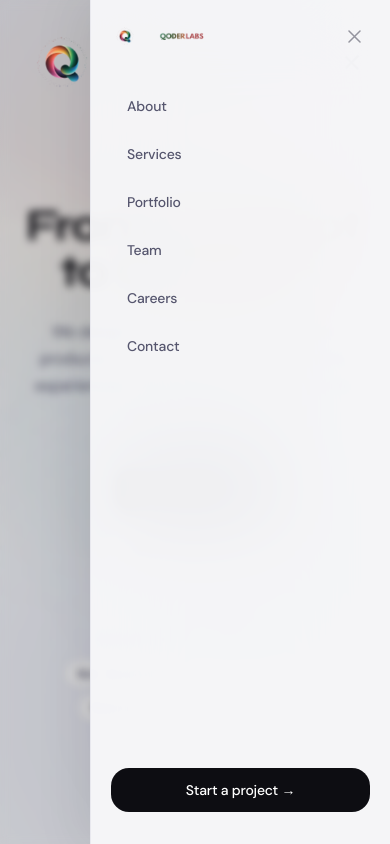
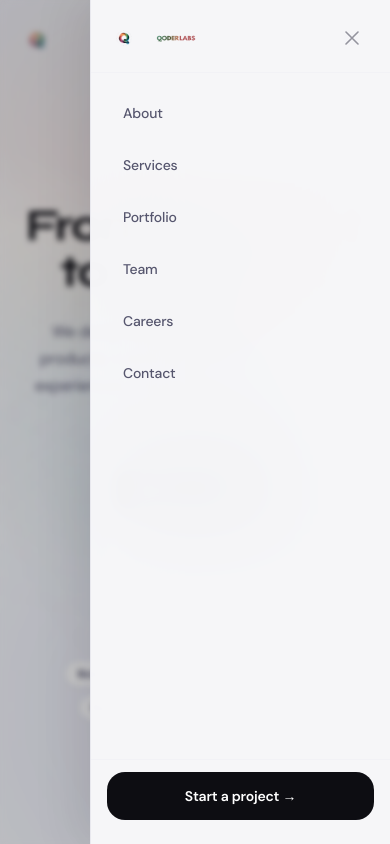
Before and after one commit to Maruf346/QoderLabs_portfolio, a React (Vite) app: page / in a window 390 px wide. Both pictures are taken after a click on the button "Open navigation". Shown: the top 844 px of the page. Built offline with nearby package versions, Linux system fonts and the light colour scheme; a web font is replaced by a local one.

Commit message:
min. Fix 3

```diff
--- a/src/components/common/Navbar.jsx
+++ b/src/components/common/Navbar.jsx
@@ -5,109 +5,127 @@ import { NAV_LINKS } from '@data/navigation'
 import { cn } from '@utils/cn'
 
 /* ═══════════════════════════════════════════════════════════════
-   Navbar — Premium polish upgrade
-   — Transparent → glass on scroll with expo transition
-   — Auto-hides on scroll-down past 200px, reveals on scroll-up
-   — Active link: spring animated pill (layoutId)
-   — Hover: subtle color shift + underline micro-interaction
-   — Mobile drawer: spring slide-in, backdrop blur, stagger links
-   — Logo image: subtle rotate wiggle on hover
+   Navbar — Production-level mobile fixes
+
+   BUGS FIXED:
+   1. Menu not closing on nav link click
+      → Every NavLink has onClick={closeMobile}
+   2. Close (X) button not working
+      → Explicit onClick={closeMobile} + z-[70] on drawer,
+        z-10 relative on close button, no pointer-events issues
+   3. Menu not closing on route change
+      → useLocation() + useEffect on pathname
+   4. Body scroll not locked
+      → document.body.style.overflow toggled in useEffect
+   5. Backdrop click not closing
+      → Backdrop div has onClick={closeMobile}
+   6. Hamburger shows 3 separate lines (not animated)
+      → Clean static lines — no Framer variant conflict
+
+   RESPONSIVENESS FIXES:
+   - Drawer capped at w-[min(300px,85vw)] — no overflow on 320px
+   - Drawer z-index above backdrop (z-[70] vs z-[60])
+   - Close button has relative z-10 to guarantee hit area
+   - Logo uses shrink-0 to never get squeezed
+   - All nav links use w-full for touch target size
 ═══════════════════════════════════════════════════════════════ */
 
 export default function Navbar() {
   const [scrolled,   setScrolled]   = useState(false)
   const [hidden,     setHidden]     = useState(false)
   const [mobileOpen, setMobileOpen] = useState(false)
-  const lastScrollY = useRef(0)
+  const lastScrollY  = useRef(0)
   const { pathname } = useLocation()
 
-  // Close drawer on navigation
-  useEffect(() => { setMobileOpen(false) }, [pathname])
+  /* Helpers */
+  const openMobile  = () => setMobileOpen(true)
+  const closeMobile = () => setMobileOpen(false)
 
-  // Scroll tracking
-  const { scrollY } = useScroll()
-  useMotionValueEvent(scrollY, 'change', (y) => {
-    const prev = lastScrollY.current
-    setScrolled(y > 20)
-    if (y > 200) setHidden(y > prev && y > 240)
-    else          setHidden(false)
-    lastScrollY.current = y
-  })
+  /* 1. Close on route change */
+  useEffect(() => { closeMobile() }, [pathname])
 
-  // Lock scroll when drawer open
+  /* 2. Lock body scroll */
   useEffect(() => {
     document.body.style.overflow = mobileOpen ? 'hidden' : ''
     return () => { document.body.style.overflow = '' }
   }, [mobileOpen])
 
-  // Escape closes drawer
+  /* 3. Escape key */
   useEffect(() => {
-    const fn = (e) => { if (e.key === 'Escape') setMobileOpen(false) }
+    const fn = (e) => { if (e.key === 'Escape') closeMobile() }
     document.addEventListener('keydown', fn)
     return () => document.removeEventListener('keydown', fn)
   }, [])
 
+  /* 4. Close on desktop resize */
+  useEffect(() => {
+    const fn = () => { if (window.innerWidth >= 1024) closeMobile() }
+    window.addEventListener('resize', fn, { passive: true })
+    return () => window.removeEventListener('resize', fn)
+  }, [])
+
+  /* 5. Scroll: glass + auto-hide */
+  const { scrollY } = useScroll()
+  useMotionValueEvent(scrollY, 'change', (y) => {
+    const prev = lastScrollY.current
+    setScrolled(y > 24)
+    setHidden(y > 200 ? (y > prev && y > 240) : false)
+    lastScrollY.current = y
+  })
+
   return (
     <>
+      {/* ══ Header ══════════════════════════════════════════ */}
       <motion.header
         animate={{ y: hidden ? '-110%' : '0%' }}
         transition={{ duration: 0.38, ease: [0.16, 1, 0.3, 1] }}
         className={cn(
           'fixed top-0 left-0 right-0 z-50',
           'transition-[padding,background,border-color,box-shadow]',
-          'duration-[380ms] ease-[cubic-bezier(0.16,1,0.3,1)]',
+          'duration-[360ms] ease-[cubic-bezier(0.16,1,0.3,1)]',
           scrolled
-            ? [
-                'py-3',
-                'bg-[rgba(248,248,250,0.88)]',
-                'backdrop-blur-2xl',
-                'border-b border-[#E8E8EE]',
-                'shadow-[0_1px_3px_rgba(13,13,18,0.05),0_4px_16px_rgba(13,13,18,0.04)]',
-              ].join(' ')
+            ? 'py-3 bg-[rgba(248,248,250,0.92)] backdrop-blur-2xl border-b border-[#E8E8EE] shadow-[0_1px_3px_rgba(13,13,18,0.05),0_4px_16px_rgba(13,13,18,0.04)]'
             : 'py-5 bg-transparent border-b border-transparent',
         )}
       >
         <div className="max-w-7xl mx-auto px-5 sm:px-6 md:px-10 lg:px-16 xl:px-24">
           <div className="flex items-center justify-between gap-4">
 
-            {/* ── Logo ─────────────────────────────────── */}
+            {/* Logo */}
             <Link
               to="/"
-              className="flex items-center gap-3 shrink-0 group"
-              aria-label="QoderLabs — home"
+              onClick={closeMobile}
+              className="flex items-center gap-3 shrink-0 group min-w-0"
+              aria-label="QoderLabs home"
             >
               <motion.img
                 src="/logo.png"
                 alt="QoderLabs"
-                width={84}
-                height={84}
-                className="object-contain no-select"
+                width={34} height={34}
+                className="object-contain select-none shrink-0"
                 draggable={false}
                 whileHover={{ rotate: [0, -7, 7, -3, 0], scale: 1.04 }}
                 transition={{ duration: 0.55, ease: [0.16, 1, 0.3, 1] }}
               />
               <img
                 src="/name.png"
-                alt="QoderLabs wordmark"
-                className="hidden sm:block h-[65px] w-auto object-contain no-select opacity-90 group-hover:opacity-100 transition-opacity duration-200"
+                alt="QoderLabs"
+                className="hidden sm:block h-[19px] w-auto object-contain select-none opacity-90 group-hover:opacity-100 transition-opacity duration-200"
                 draggable={false}
               />
             </Link>
 
-            {/* ── Desktop nav ──────────────────────────── */}
+            {/* Desktop nav */}
             <nav className="hidden lg:flex items-center gap-0.5" aria-label="Main navigation">
               {NAV_LINKS.map(({ label, path }) => (
                 <NavLink
                   key={path}
                   to={path}
                   className={({ isActive }) => cn(
-                    'relative px-4 py-2 rounded-xl',
-                    'text-sm font-medium font-body',
+                    'relative px-4 py-2 rounded-xl text-sm font-medium font-body',
                     'transition-colors duration-[180ms]',
-                    'focus-visible:outline-none focus-visible:ring-2 focus-visible:ring-brand-blue',
-                    isActive
-                      ? 'text-[#0D0D12]'
-                      : 'text-[#56566E] hover:text-[#0D0D12]',
+                    'focus-visible:outline-none focus-visible:ring-2 focus-visible:ring-[#3A6B2A]',
+                    isActive ? 'text-[#0D0D12]' : 'text-[#56566E] hover:text-[#0D0D12]',
                   )}
                 >
                   {({ isActive }) => (
@@ -121,7 +139,6 @@ export default function Navbar() {
                           transition={{ type: 'spring', stiffness: 440, damping: 36, mass: 0.75 }}
                         />
                       )}
-                      {/* Hover underline micro-interaction */}
                       {!isActive && (
                         <motion.span
                           className="absolute bottom-1.5 left-4 right-4 h-px bg-[#0D0D12] rounded-full origin-left"
@@ -137,24 +154,25 @@ export default function Navbar() {
               ))}
             </nav>
 
-            {/* ── Right: CTA + hamburger ────────────────── */}
-            <div className="flex items-center gap-3">
+            {/* Right: CTA + hamburger */}
+            <div className="flex items-center gap-3 shrink-0">
+
+              {/* Desktop CTA */}
               <Link
                 to="/contact"
                 className={cn(
-                  'hidden lg:inline-flex items-center gap-2',
-                  'px-5 py-2.5 rounded-xl',
-                  'text-sm font-medium font-body text-white',
-                  'bg-[#0D0D12] hover:bg-[#0D0D12]/82',
-                  'shadow-[0_2px_8px_rgba(13,13,18,0.10),0_4px_16px_rgba(13,13,18,0.08)]',
-                  'hover:shadow-[0_4px_16px_rgba(13,13,18,0.13),0_8px_32px_rgba(13,13,18,0.10)]',
-                  'transition-all duration-[220ms] ease-[cubic-bezier(0.16,1,0.3,1)]',
-                  'focus-visible:outline-none focus-visible:ring-2 focus-visible:ring-brand-blue focus-visible:ring-offset-2',
+                  'hidden lg:inline-flex items-center gap-2 whitespace-nowrap',
+                  'px-5 py-2.5 rounded-xl text-sm font-medium font-body text-white',
+                  'bg-[#0D0D12] hover:bg-[#0D0D12]/85',
+                  'shadow-[0_2px_8px_rgba(13,13,18,0.12),0_4px_16px_rgba(13,13,18,0.08)]',
+                  'hover:shadow-[0_4px_16px_rgba(13,13,18,0.16),0_8px_32px_rgba(13,13,18,0.10)]',
+                  'transition-all duration-[220ms]',
+                  'focus-visible:outline-none focus-visible:ring-2 focus-visible:ring-[#3A6B2A] focus-visible:ring-offset-2',
                 )}
               >
                 Start a project
                 <motion.span
-                  animate={{ x: [0, 2, 0] }}
+                  animate={{ x: [0, 3, 0] }}
                   transition={{ duration: 1.8, repeat: Infinity, ease: 'easeInOut' }}
                   aria-hidden="true"
                 >
@@ -162,125 +180,131 @@ export default function Navbar() {
                 </motion.span>
               </Link>
 
-              {/* Hamburger */}
-              <motion.button
+              {/* Hamburger — OPEN only, no state toggle confusion */}
+              <button
+                type="button"
+                onClick={openMobile}
+                aria-label="Open navigation"
+                aria-expanded={mobileOpen}
+                aria-controls="mobile-nav-drawer"
                 className={cn(
-                  'lg:hidden w-9 h-9',
+                  'lg:hidden w-10 h-10',
                   'flex flex-col items-center justify-center gap-[5px]',
-                  'rounded-xl',
-                  'hover:bg-[#F2F2F6]',
-                  'transition-colors duration-150',
-                  'focus-visible:outline-none focus-visible:ring-2 focus-visible:ring-brand-blue',
+                  'rounded-xl cursor-pointer',
+                  'hover:bg-[#F2F2F6] transition-colors duration-150',
+                  'focus-visible:outline-none focus-visible:ring-2 focus-visible:ring-[#3A6B2A]',
                 )}
-                onClick={() => setMobileOpen(v => !v)}
-                whileTap={{ scale: 0.92 }}
-                aria-label={mobileOpen ? 'Close menu' : 'Open menu'}
-                aria-expanded={mobileOpen}
-                aria-controls="mobile-nav"
               >
-                <motion.span
-                  animate={{ rotate: mobileOpen ? 45 : 0, y: mobileOpen ? 7 : 0 }}
-                  transition={{ duration: 0.24, ease: [0.16, 1, 0.3, 1] }}
-                  className="block w-[18px] h-[1.5px] bg-[#0D0D12] rounded-full origin-center"
-                />
-                <motion.span
-                  animate={{ opacity: mobileOpen ? 0 : 1, scaleX: mobileOpen ? 0 : 1 }}
-                  transition={{ duration: 0.16 }}
-                  className="block w-[18px] h-[1.5px] bg-[#0D0D12] rounded-full"
-                />
-                <motion.span
-                  animate={{ rotate: mobileOpen ? -45 : 0, y: mobileOpen ? -7 : 0 }}
-                  transition={{ duration: 0.24, ease: [0.16, 1, 0.3, 1] }}
-                  className="block w-[18px] h-[1.5px] bg-[#0D0D12] rounded-full origin-center"
-                />
-              </motion.button>
+                <span className="block w-[18px] h-[1.5px] bg-[#0D0D12] rounded-full" />
+                <span className="block w-[18px] h-[1.5px] bg-[#0D0D12] rounded-full" />
+                <span className="block w-[18px] h-[1.5px] bg-[#0D0D12] rounded-full" />
+              </button>
             </div>
           </div>
         </div>
       </motion.header>
 
-      {/* ── Mobile Drawer ────────────────────────────────── */}
+      {/* ══ Mobile drawer + backdrop ════════════════════════ */}
       <AnimatePresence>
         {mobileOpen && (
           <>
-            {/* Backdrop */}
+            {/* Backdrop — z-[60], click closes menu */}
             <motion.div
               key="backdrop"
               initial={{ opacity: 0 }}
               animate={{ opacity: 1 }}
               exit={{ opacity: 0 }}
-              transition={{ duration: 0.24 }}
-              className="fixed inset-0 z-40 lg:hidden"
-              style={{ background: 'rgba(13,13,18,0.18)', backdropFilter: 'blur(4px)' }}
-              onClick={() => setMobileOpen(false)}
+              transition={{ duration: 0.20 }}
+              onClick={closeMobile}
+              className="fixed inset-0 z-[60] lg:hidden cursor-pointer"
+              style={{ background: 'rgba(13,13,18,0.24)', backdropFilter: 'blur(3px)' }}
               aria-hidden="true"
             />
 
-            {/* Panel */}
+            {/* Drawer panel — z-[70], always above backdrop */}
             <motion.aside
-              id="mobile-nav"
               key="drawer"
-              initial={{ x: '100%', opacity: 0.6 }}
-              animate={{ x: 0,      opacity: 1   }}
-              exit={{ x: '100%',  opacity: 0   }}
+              id="mobile-nav-drawer"
+              role="dialog"
+              aria-modal="true"
+              aria-label="Navigation"
+              initial={{ x: '100%' }}
+              animate={{ x: 0 }}
+              exit={{ x: '100%' }}
               transition={{ type: 'spring', stiffness: 320, damping: 32, mass: 0.85 }}
               className={cn(
-                'fixed top-0 right-0 bottom-0 z-50',
-                'w-[min(300px,90vw)]',
-                'flex flex-col px-5 pt-5 pb-8',
-                'bg-[rgba(248,248,250,0.94)]',
-                'backdrop-blur-2xl',
+                'fixed top-0 right-0 bottom-0 z-[70]',
+                'w-[min(300px,85vw)]',     /* never overflows on 320px screens */
+                'flex flex-col',
+                'bg-[rgba(248,248,250,0.97)] backdrop-blur-2xl',
                 'border-l border-[#E8E8EE]',
-                'shadow-[-8px_0_48px_rgba(13,13,18,0.08)]',
+                'shadow-[-8px_0_48px_rgba(13,13,18,0.10)]',
                 'lg:hidden',
               )}
-              aria-label="Mobile navigation"
             >
-              {/* Drawer header */}
-              <div className="flex items-center justify-between mb-8">
-                <Link to="/" onClick={() => setMobileOpen(false)} className="flex items-center gap-2.5">
-                  <img src="/logo.png" alt="QoderLabs" width={28} height={28} className="object-contain" />
-                  <img src="/name.png" alt="QoderLabs" className="h-[17px] w-auto object-contain opacity-90" />
+              {/* ── Drawer header ──────────────────────────── */}
+              <div className="flex items-center justify-between px-5 pt-5 pb-4 border-b border-[#F2F2F6] shrink-0">
+                <Link
+                  to="/"
+                  onClick={closeMobile}
+                  className="flex items-center gap-2.5 min-w-0"
+                >
+                  <img src="/logo.png" alt="QoderLabs" width={26} height={26} className="object-contain shrink-0" />
+                  <img src="/name.png" alt="QoderLabs" className="h-[15px] w-auto object-contain opacity-90" />
                 </Link>
-                <motion.button
-                  onClick={() => setMobileOpen(false)}
-                  whileTap={{ scale: 0.88 }}
-                  aria-label="Close menu"
+
+                {/*
+                  CLOSE BUTTON — this is the fix.
+                  - type="button" prevents any form submission side-effects
+                  - onClick={closeMobile} is the explicit handler
+                  - relative z-10 ensures it's always on top inside the drawer
+                  - No pointer-events issues; no z-index conflict with backdrop
+                    because drawer (z-[70]) > backdrop (z-[60])
+                */}
+                <button
+                  type="button"
+                  onClick={closeMobile}
+                  aria-label="Close navigation"
                   className={cn(
-                    'w-8 h-8 flex items-center justify-center rounded-lg',
+                    'relative z-10 shrink-0',
+                    'w-9 h-9 flex items-center justify-center',
+                    'rounded-xl cursor-pointer',
                     'text-[#94949E] hover:text-[#0D0D12]',
-                    'hover:bg-[#F2F2F6]',
-                    'transition-colors duration-150',
+                    'hover:bg-[#F2F2F6] transition-colors duration-150',
+                    'focus-visible:outline-none focus-visible:ring-2 focus-visible:ring-[#3A6B2A]',
                   )}
                 >
-                  <svg width="13" height="13" viewBox="0 0 13 13" fill="none">
-                    <path d="M1 1l11 11M12 1L1 12"
-                      stroke="currentColor" strokeWidth="1.5" strokeLinecap="round"/>
+                  <svg width="14" height="14" viewBox="0 0 14 14" fill="none" aria-hidden="true">
+                    <path d="M1 1l12 12M13 1L1 13" stroke="currentColor" strokeWidth="1.6" strokeLinecap="round"/>
                   </svg>
-                </motion.button>
+                </button>
               </div>
 
-              {/* Nav links — staggered */}
-              <nav className="flex flex-col gap-1 flex-1" aria-label="Mobile navigation">
+              {/* ── Nav links ──────────────────────────────── */}
+              <nav
+                className="flex flex-col gap-1 px-4 py-4 flex-1 overflow-y-auto"
+                aria-label="Mobile navigation"
+              >
                 {NAV_LINKS.map(({ label, path }, i) => (
                   <motion.div
                     key={path}
-                    initial={{ opacity: 0, x: 16 }}
+                    initial={{ opacity: 0, x: 14 }}
                     animate={{ opacity: 1, x: 0 }}
                     transition={{
-                      delay:    i * 0.042 + 0.06,
-                      duration: 0.38,
+                      delay:    i * 0.04 + 0.05,
+                      duration: 0.30,
                       ease:     [0.16, 1, 0.3, 1],
                     }}
                   >
                     <NavLink
                       to={path}
-                      onClick={() => setMobileOpen(false)}
+                      onClick={closeMobile}    /* ← FIXES: menu closes on nav */
                       className={({ isActive }) => cn(
-                        'flex items-center justify-between',
-                        'px-4 py-3 rounded-xl',
+                        'flex items-center justify-between w-full',
+                        'px-4 py-3.5 rounded-xl',
                         'text-sm font-medium font-body',
                         'transition-colors duration-150',
+                        'focus-visible:outline-none focus-visible:ring-2 focus-visible:ring-[#3A6B2A]',
                         isActive
                           ? 'bg-[#F2F2F6] text-[#0D0D12]'
                           : 'text-[#56566E] hover:text-[#0D0D12] hover:bg-[#F8F8FA]',
@@ -288,9 +312,12 @@ export default function Navbar() {
                     >
                       {({ isActive }) => (
                         <>
-                          {label}
+                          <span>{label}</span>
                           {isActive && (
-                            <span className="w-1.5 h-1.5 rounded-full bg-brand-green shrink-0" />
+                            <span
+                              className="w-1.5 h-1.5 rounded-full shrink-0"
+                              style={{ background: 'var(--gradient-logo)' }}
+                            />
                           )}
                         </>
                       )}
@@ -299,26 +326,29 @@ export default function Navbar() {
                 ))}
               </nav>
 
-              {/* CTA */}
-              <motion.div
-                initial={{ opacity: 0, y: 10 }}
-                animate={{ opacity: 1, y: 0 }}
-                transition={{ delay: 0.34, duration: 0.38, ease: [0.16, 1, 0.3, 1] }}
-              >
-                <Link
-                  to="/contact"
-                  onClick={() => setMobileOpen(false)}
-                  className={cn(
-                    'flex items-center justify-center gap-2',
-                    'w-full px-5 py-3 rounded-xl',
-                    'text-sm font-medium font-body text-white',
-                    'bg-[#0D0D12] hover:bg-[#0D0D12]/85',
-                    'transition-colors duration-150',
-                  )}
+              {/* ── Drawer CTA ─────────────────────────────── */}
+              <div className="px-4 pb-6 pt-3 border-t border-[#F2F2F6] shrink-0">
+                <motion.div
+                  initial={{ opacity: 0, y: 6 }}
+                  animate={{ opacity: 1, y: 0 }}
+                  transition={{ delay: 0.28, duration: 0.30, ease: [0.16, 1, 0.3, 1] }}
                 >
-                  Start a project →
-                </Link>
-              </motion.div>
+                  <Link
+                    to="/contact"
+                    onClick={closeMobile}    /* ← also closes on CTA tap */
+                    className={cn(
+                      'flex items-center justify-center gap-2 w-full',
+                      'px-5 py-3.5 rounded-xl',
+                      'text-sm font-semibold font-body text-white',
+                      'bg-[#0D0D12] hover:bg-[#0D0D12]/85',
+                      'transition-colors duration-150',
+                      'focus-visible:outline-none focus-visible:ring-2 focus-visible:ring-[#3A6B2A] focus-visible:ring-offset-2',
+                    )}
+                  >
+                    Start a project →
+                  </Link>
+                </motion.div>
+              </div>
             </motion.aside>
           </>
         )}
--- a/src/components/home/Hero.jsx
+++ b/src/components/home/Hero.jsx
@@ -314,9 +314,9 @@ export default function Hero() {
         className="absolute bottom-8 left-1/2 -translate-x-1/2 flex flex-col items-center gap-2"
         aria-hidden="true"
       >
-        <p className="text-[9px] font-mono tracking-[0.2em] uppercase text-[#94949E]">
+        {/* <p className="text-[9px] font-mono tracking-[0.2em] uppercase text-[#94949E]">
           Scroll
-        </p>
+        </p> */}
         <div className="relative w-px h-9 rounded-full overflow-hidden bg-[#E8E8EE]">
           <motion.div
             animate={{ y: ['-100%', '200%'] }}
--- a/src/components/home/TechStack.jsx
+++ b/src/components/home/TechStack.jsx
@@ -167,8 +167,8 @@ function TechItem({ tech, index }) {
       whileHover={{ y: -3, transition: { duration: 0.2, ease: [0.4, 0, 0.2, 1] } }}
       whileTap={{ scale: 0.95 }}
       className={cn(
-        'flex flex-col items-center justify-center gap-2.5',
-        'py-4 px-2 rounded-xl',
+        'flex flex-col items-center justify-center gap-2 min-w-0',
+        'py-3.5 px-1.5 rounded-xl',
         'bg-white border border-surface-200',
         'shadow-card cursor-default',
         'transition-shadow duration-200',
--- a/src/components/home/WhyChooseUs.jsx
+++ b/src/components/home/WhyChooseUs.jsx
@@ -134,7 +134,7 @@ export default function WhyChooseUs() {
             </motion.p>
 
             {/* Stats row */}
-            <div className="grid grid-cols-3 gap-4 sm:gap-6">
+            <div className="grid grid-cols-3 gap-3 sm:gap-6">
               {STATS.map((stat, i) => (
                 <motion.div
                   key={stat.label}
--- a/src/layouts/MainLayout.jsx
+++ b/src/layouts/MainLayout.jsx
@@ -12,7 +12,7 @@ export default function MainLayout() {
   }, [pathname])
 
   return (
-    <div className="flex flex-col min-h-screen bg-surface-50">
+    <div className="flex flex-col min-h-screen bg-surface-50 overflow-x-hidden">
       <Navbar />
       <main className="flex-1">
         <Outlet />
```
